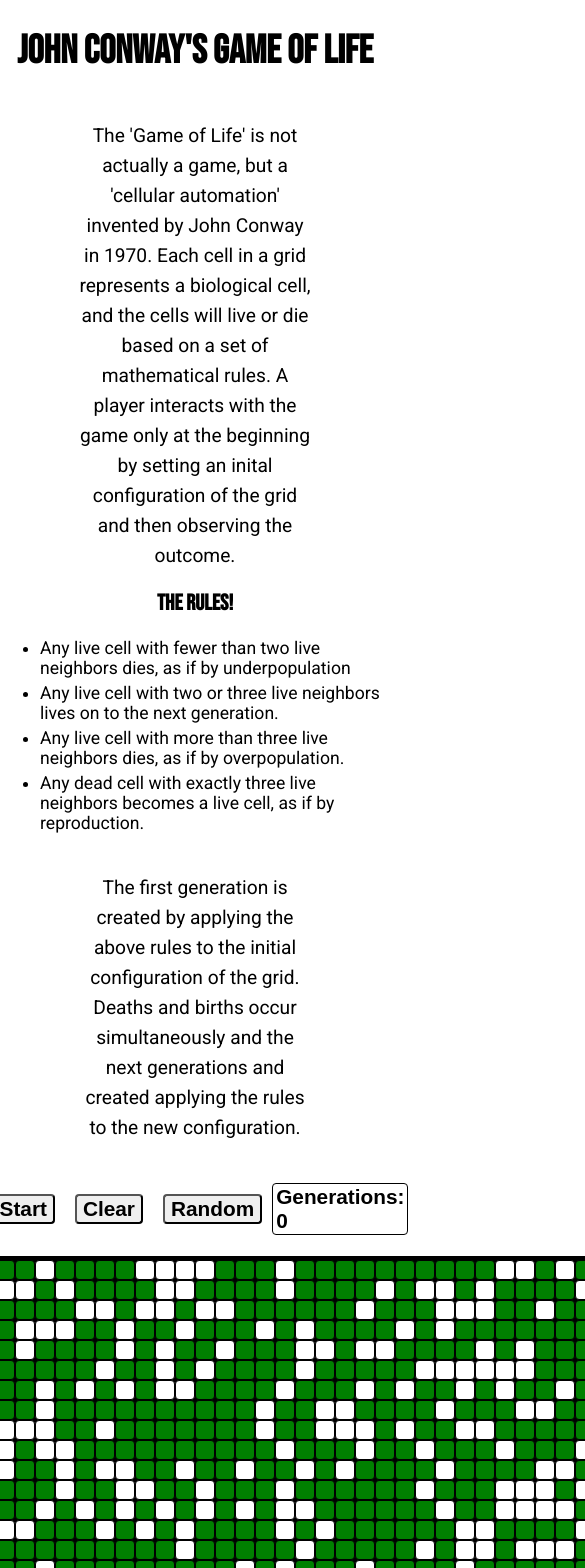
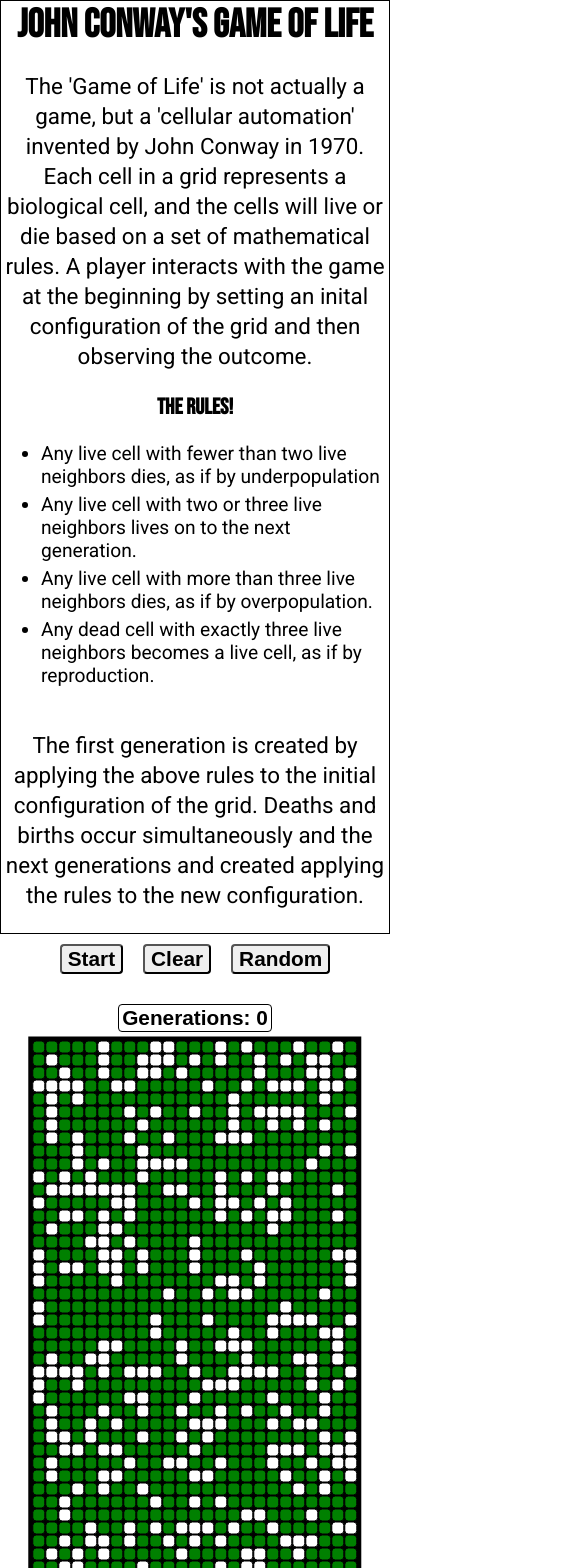
Before and after one commit to Humphreyj/thats-life, a React (Create React App) app: page / in a window 390 px wide. Shown: the top 1568 px of the page, 585 px wide, since content can reach past the window. Built offline with nearby package versions, Linux system fonts and the light colour scheme; a web font is replaced by a local one.

Commit message:
getting there

```diff
--- a/public/index.html
+++ b/public/index.html
@@ -2,14 +2,14 @@
 <html lang="en">
   <head>
     <meta charset="utf-8" />
-    <link rel="icon" href="%PUBLIC_URL%/favicon.ico" />
+    <link rel="icon" href="%PUBLIC_URL%/cell.png" />
     <meta name="viewport" content="width=device-width, initial-scale=1" />
     <meta name="theme-color" content="#000000" />
     <meta
       name="description"
-      content="Web site created using create-react-app"
+      content="Conway's game of life"
     />
-    <link rel="apple-touch-icon" href="%PUBLIC_URL%/logo192.png" />
+    <link rel="apple-touch-icon" href="%PUBLIC_URL%/cell.png" />
     <!--
       manifest.json provides metadata used when your web app is installed on a
       user's mobile device or desktop. See https://developers.google.com/web/fundamentals/web-app-manifest/
@@ -24,7 +24,7 @@
       work correctly both with client-side routing and a non-root public URL.
       Learn how to configure a non-root public URL by running `npm run build`.
     -->
-    <title>React App</title>
+    <title>That's Life</title>
 
     <link href="https://fonts.googleapis.com/css2?family=Bebas+Neue&family=Roboto:wght@300;400&family=Signika+Negative:wght@300&display=swap" rel="stylesheet">
 
--- a/src/App.js
+++ b/src/App.js
@@ -104,6 +104,7 @@ const runSimulation = useCallback(() => {
       <div className="App">
       <About />
       <Controls />
+      <p className='gen'>Generations: {generations}</p>
       <Grid />
     </div>
   </LifeContext.Provider>
--- a/src/components/about/About.jsx
+++ b/src/components/about/About.jsx
@@ -4,7 +4,7 @@ const About = () => {
     return (
         <div className='about-container'>
             <h1 className='about-title'>John Conway's game of life</h1>
-            <p className="description">The 'Game of Life' is not actually a game, but a 'cellular automation' invented by John Conway in 1970. Each cell in a grid represents a biological cell, and the cells will live or die based on a set of mathematical rules. A player interacts with the game only at the beginning by setting an inital configuration of the grid and then observing the outcome.</p>
+            <p className="description">The 'Game of Life' is not actually a game, but a 'cellular automation' invented by John Conway in 1970. Each cell in a grid represents a biological cell, and the cells will live or die based on a set of mathematical rules. A player interacts with the game at the beginning by setting an inital configuration of the grid and then observing the outcome.</p>
 
             <div className="rules">
                 <h4 className="rules-title">The Rules!</h4>
--- a/src/components/controls/Controls.jsx
+++ b/src/components/controls/Controls.jsx
@@ -17,7 +17,7 @@ const Controls = () => {
             disabled={running ? true : false}
             onClick={()=> setGrid(setRandomGrid())}
             className="random">Random</button>
-            <p className='gen'>Generations: {generations}</p>
+
         </div>
     );
 }
--- a/src/styles/about/about.scss
+++ b/src/styles/about/about.scss
@@ -5,18 +5,24 @@ $description-font: 'Roboto', sans-serif;
     display: flex;
     flex-direction: column;
     align-items: center;
+    border: 1px solid black;
+
+
+
 
     .about-title {
         font-family: $title-font;
         font-size: 2.5em;
+        margin: 0 auto;
     }
 
     .description {
-        width: 60%;
+
         font-family: $description-font;
-        font-size: 1.2em;
+        font-size: 1.4em;
         text-align: center;
         line-height: 30px;
+
     }
     .rules {
         display: flex;
@@ -32,7 +38,7 @@ $description-font: 'Roboto', sans-serif;
             li {
                 font-family: $description-font;
                 margin: 5px 0;
-                font-size: 1.1em;
+                font-size: 1.2em;
             }
         }
     }
--- a/src/styles/global.scss
+++ b/src/styles/global.scss
@@ -8,4 +8,15 @@
     display: flex;
     flex-direction: column;
     align-items: center;
+
+
+    .gen {
+        font-size: 1.3em;
+        border: 1px solid black;
+        padding: 1px 3px ;
+        border-radius: 4px;
+        font-family: $button-text;
+        font-weight: bold;
+    }
+
 }
--- a/src/styles/grid/cell.scss
+++ b/src/styles/grid/cell.scss
@@ -3,6 +3,12 @@
     grid-template-columns: repeat(66, 20px);
     background-color: black;
     padding: 1%;
+    @media(max-width: 500px) {
+        grid-template-columns: repeat(66, 13px);
+        transform: rotate(90deg);
+        margin-top: 250px;
+
+    }
 
     .cell {
         box-sizing: border-box;
@@ -10,6 +16,10 @@
         height: 20px;
         border:1px solid black;
         border-radius: 4px;
+        @media(max-width: 500px) {
+            width: 13px;
+            height: 13px;
+        }
     }
 
     .alive {
```
Also changed, not shown: public/cell.png (added), public/manifest.json.
